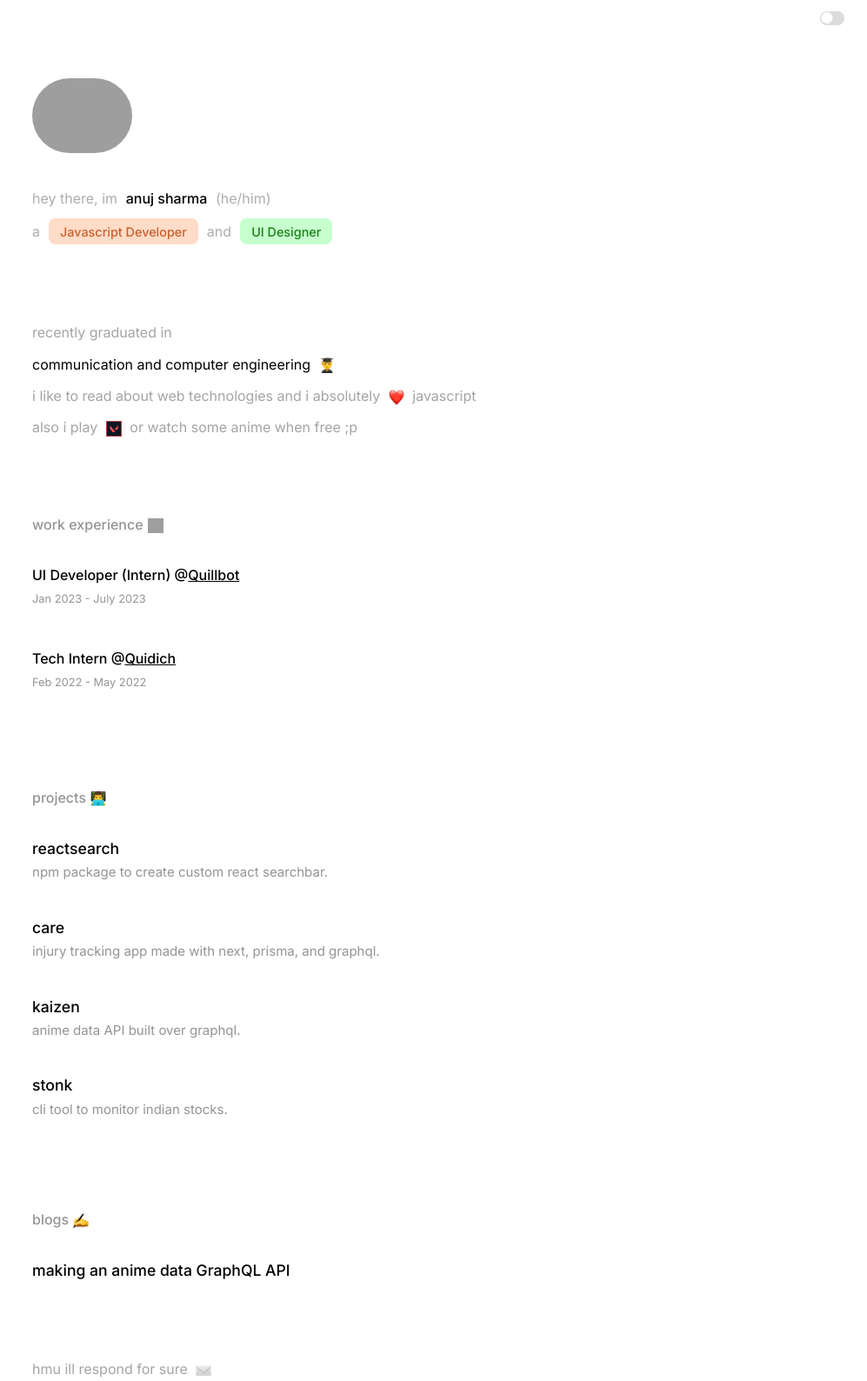
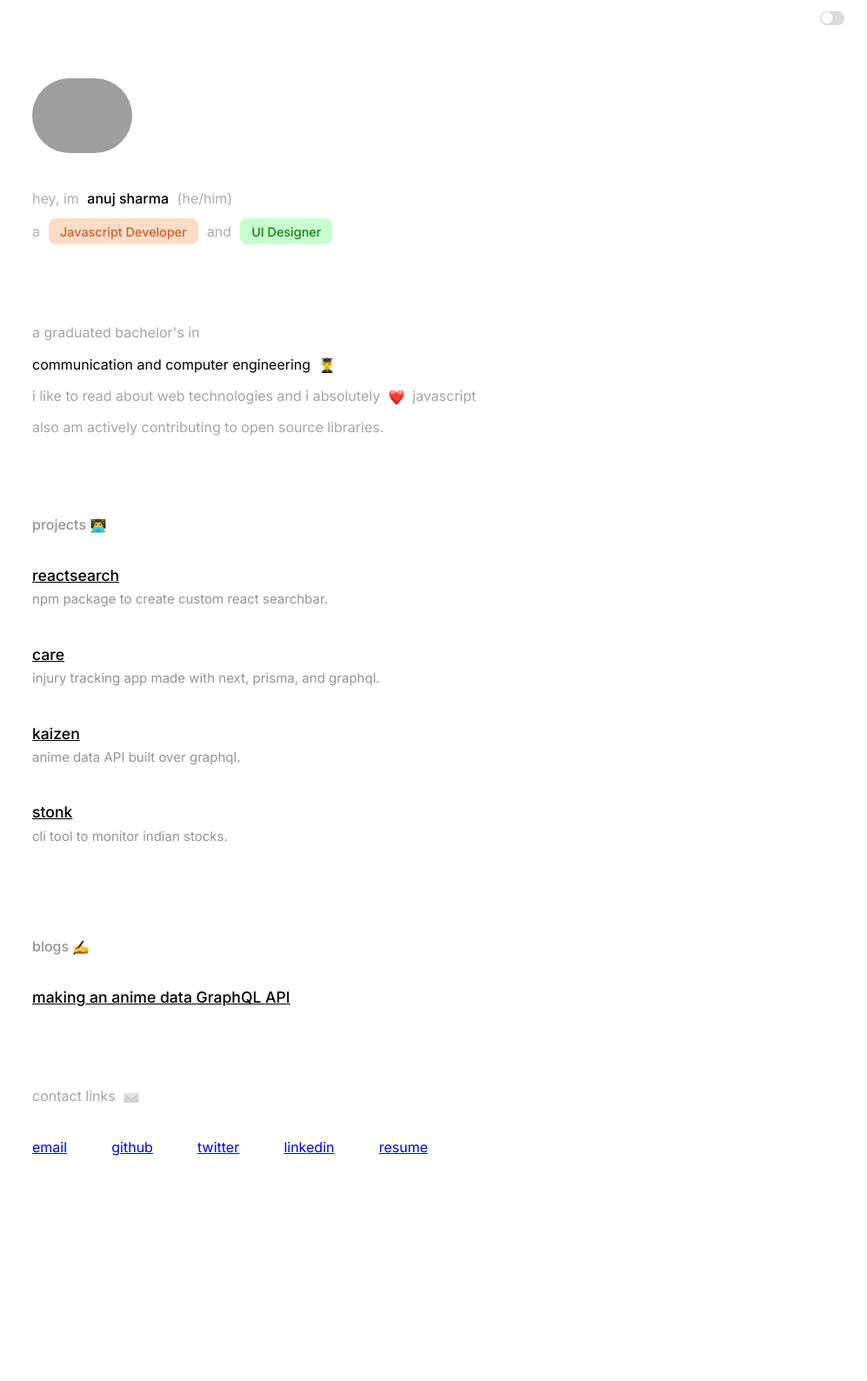
Before and after one commit to AnujSharma141/portfolio, a Gatsby site: page / in a window 1280 px wide. Shown: the top 1588 px of the page at 87% size, without its empty margins (283-1280 px from the left). After the commit the page ends 1457 px from the top, so only its background shows below. Built offline with nearby package versions, Linux system fonts and the light colour scheme; Gatsby itself is replaced by a stand-in of ours; grey boxes are pictures that could not be loaded; a web font is replaced by a local one.

Commit message:
update: resume link!

```diff
--- a/src/data/social.js
+++ b/src/data/social.js
@@ -22,7 +22,7 @@ const social = [{
     name: "linkedin"
 },
 {
-    link: "https://drive.google.com/file/d/1EdhWxvqh5pgg3xgdXZIKijNr4hnphb2A/view",
+    link: "https://drive.google.com/file/d/1blSRFqb6JJazRhhIp0WYmUFeNLRHe46N/view",
     icon: linkedin,
     name: "resume"
 }]
--- a/src/pages/index.js
+++ b/src/pages/index.js
@@ -40,7 +40,7 @@ const IndexPage = () => {
       <div className={dark?"land dark-land": "land"}>
       <div className="textbox-wrap">
         <img src={pfp} className='pfp' alt="" />
-        <p className={dark?"textbox-text dark-text": "textbox-text"}>hey there, im
+        <p className={dark?"textbox-text dark-text": "textbox-text"}>hey, im
         <span className={dark?"textbox-title dark-title": "textbox-title"}>anuj sharma</span>
         (he/him)
         </p>
@@ -58,15 +58,17 @@ const IndexPage = () => {
 
       <div className={dark?"about dark-about": "about"}>
       <p className={dark?"about-text dark-about-text": "about-text"}>
-      recently graduated in <br />
-        <span className={dark?"about-text-black dark-about-text": "about-text-black"}>communication and computer engineering </span> <Emoji src={student} /> <br />
+
+      a graduated bachelor's in <br/>
+      <span className={dark?"about-text-black dark-about-text": "about-text-black"}>communication and computer engineering </span><Emoji src={student} />  <br />
       i like to read about web technologies and i absolutely <Emoji src={heart} /> javascript <br />
-      also i play <a target="_blank" href="https://playvalorant.com/en-gb/"><Emoji src={valorant} /></a> or watch some anime when free ;p
+      also am actively contributing to open source libraries.
+       {/* and play <a target="_blank" href="https://playvalorant.com/en-gb/"><Emoji src={valorant} /></a>  when free. */}
       </p>
       </div>
 
 
-      <div className={dark?"project dark-project": "project"}>
+      {/* <div className={dark?"project dark-project": "project"}>
       <h2 className={dark?"project-heading dark-title": "project-heading"}>work experience<Emoji src={work} /></h2>
       {experience.map(item=>{
         return<div className="exp-item">
@@ -80,7 +82,7 @@ const IndexPage = () => {
         </div>
         </div>
       })}
-      </div>
+      </div> */}
 
 
       <div className={dark?"project dark-project": "project"}>
@@ -111,7 +113,7 @@ const IndexPage = () => {
       </div>
 
       <div className="social">
-        <h3 className="social-title">hmu ill respond for sure <Emoji src={mail} /></h3>
+        <h3 className="social-title">contact links <Emoji src={mail} /></h3>
         <div className="social-links">{social.map(item=>{
           return(
             <><a className={dark?"social-link dark-link": "social-link"} target="_blank" href={item.link}>{item.name}</a></>
--- a/src/style/base.sass
+++ b/src/style/base.sass
@@ -164,7 +164,7 @@ body::-webkit-scrollbar-thumb
         font-size: 1.1em
         font-weight: 500
         margin: 2vw 0 0 0
-        text-decoration: none
+
         color: black
         &:hover
             color: blue
```
